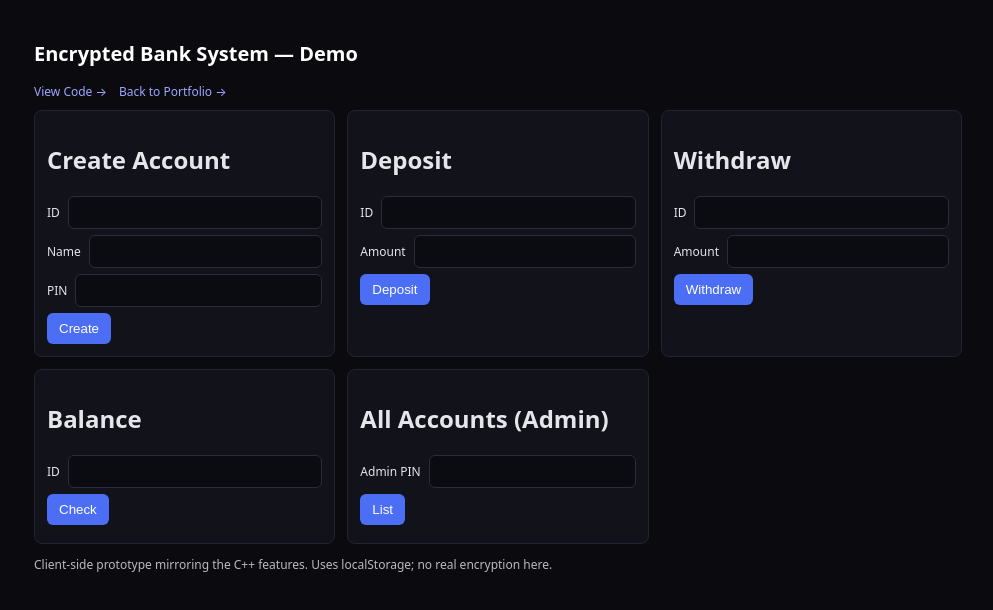
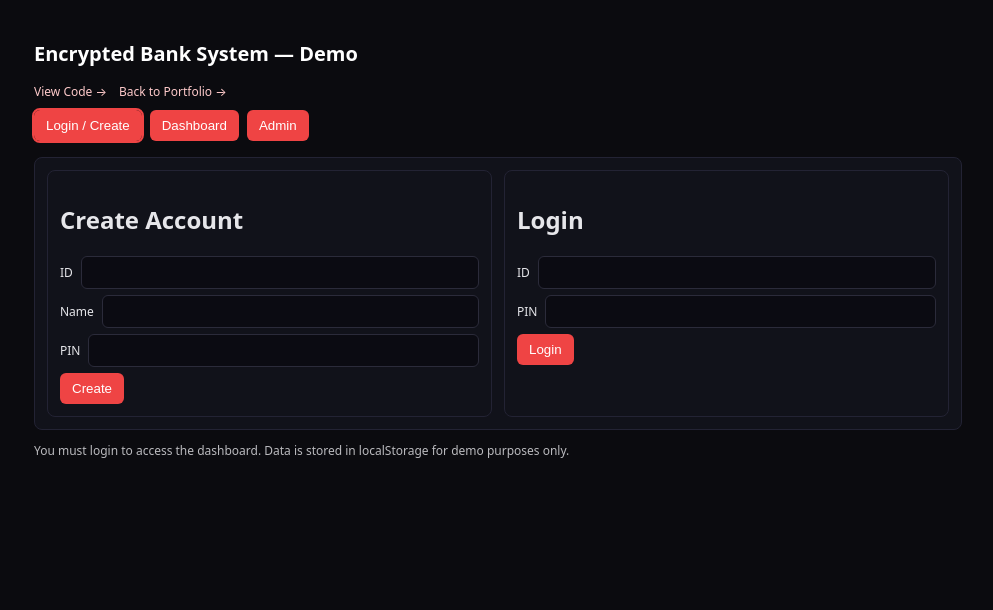
Before and after one commit to kbweeb/Encrypted-Bank-System, a plain HTML site: page web/index.html in a window 1280 px wide. Shown: the whole page, without its empty margins (142-1135 px from the left). Drawn offline with Linux system fonts and the light colour scheme.

Commit message:
feat(demo): dashboard-style UI with login gate; red theme across buttons and links

```diff
--- a/web/app.js
+++ b/web/app.js
@@ -1,14 +1,19 @@
 (() => {
   const LS_KEY = 'bank.accounts.v1';
+  const SESSION_KEY = 'bank.session.v1';
   const ADMIN_PIN = '1234';
+
+  const $ = (id) => document.getElementById(id);
+  const qs = (sel) => document.querySelector(sel);
 
   function load() {
     try { return JSON.parse(localStorage.getItem(LS_KEY)) || []; } catch { return []; }
   }
   function save(list) { localStorage.setItem(LS_KEY, JSON.stringify(list)); }
+  function saveSession(id) { localStorage.setItem(SESSION_KEY, id || ''); }
+  function loadSession() { return localStorage.getItem(SESSION_KEY) || ''; }
 
-  const state = { accounts: load() };
-
+  const state = { accounts: load(), currentId: loadSession() };
   const byId = (id) => state.accounts.find(a => a.id === id);
 
   function create(id, name, pin) {
@@ -18,30 +23,72 @@
     save(state.accounts);
     return 'Account created';
   }
-  function deposit(id, amt) {
-    const a = byId(id); if (!a) return 'Account not found';
+  function login(id, pin) {
+    const a = byId(id);
+    if (!a || a.pin !== pin) return 'Invalid credentials';
+    state.currentId = id; saveSession(id);
+    return `Welcome ${a.name}`;
+  }
+  function logout() {
+    state.currentId = ''; saveSession('');
+  }
+  function current() { return state.currentId ? byId(state.currentId) : null; }
+
+  function deposit(amt) {
+    const a = current(); if (!a) return 'Not logged in';
     const n = Number(amt); if (!Number.isFinite(n) || n <= 0) return 'Invalid amount';
     a.balance += n; save(state.accounts); return `Deposited ${n}`;
   }
-  function withdraw(id, amt) {
-    const a = byId(id); if (!a) return 'Account not found';
+  function withdraw(amt) {
+    const a = current(); if (!a) return 'Not logged in';
     const n = Number(amt); if (!Number.isFinite(n) || n <= 0) return 'Invalid amount';
     if (a.balance < n) return 'Insufficient funds';
     a.balance -= n; save(state.accounts); return `Withdrew ${n}`;
   }
-  function balance(id) {
-    const a = byId(id); return a ? `${a.name}: ${a.balance}` : 'Account not found';
+  function balance() {
+    const a = current(); return a ? `${a.name}: ${a.balance}` : 'Not logged in';
   }
   function list(pin) {
     if (pin !== ADMIN_PIN) return 'Invalid admin PIN';
     return state.accounts.map(a => `${a.id} — ${a.name} — ${a.balance}`).join('\n') || '(no accounts)';
   }
 
+  // Tabs
+  function activateTab(name) {
+    document.querySelectorAll('.navbar button').forEach(b => b.classList.remove('active'));
+    document.querySelectorAll('.tab').forEach(t => t.classList.remove('active'));
+    qs(`.navbar button[data-tab="${name}"]`).classList.add('active');
+    $(`${name}`).classList.add('active');
+  }
+  document.querySelectorAll('.navbar button').forEach(b => {
+    b.onclick = () => {
+      if (b.dataset.tab === 'dashboard' && !current()) return alert('Login first');
+      activateTab(b.dataset.tab);
+    };
+  });
+
+  function refreshSessionUI() {
+    const a = current();
+    const dashBtn = document.querySelector('.navbar button[data-tab="dashboard"]');
+    if (a) {
+      dashBtn.removeAttribute('disabled');
+      $('currentUserName').textContent = a.name;
+      activateTab('dashboard');
+    } else {
+      dashBtn.setAttribute('disabled', '');
+      $('currentUserName').textContent = '-';
+      activateTab('auth');
+    }
+  }
+
   // Wire UI
-  const $ = (id) => document.getElementById(id);
   $('createBtn').onclick = () => alert(create($('newId').value, $('newName').value, $('newPin').value));
-  $('depBtn').onclick = () => alert(deposit($('depId').value, $('depAmt').value));
-  $('wdBtn').onclick = () => alert(withdraw($('wdId').value, $('wdAmt').value));
-  $('balBtn').onclick = () => $('balOut').textContent = balance($('balId').value);
+  $('loginBtn').onclick = () => { const msg = login($('loginId').value, $('loginPin').value); alert(msg); refreshSessionUI(); };
+  $('logoutBtn').onclick = () => { logout(); refreshSessionUI(); };
+  $('depBtn').onclick = () => alert(deposit($('depAmt').value));
+  $('wdBtn').onclick = () => alert(withdraw($('wdAmt').value));
+  $('balBtn').onclick = () => $('balOut').textContent = balance();
   $('listBtn').onclick = () => $('listOut').textContent = list($('adminPin').value);
+
+  refreshSessionUI();
 })();
--- a/web/index.html
+++ b/web/index.html
@@ -13,6 +13,14 @@
         <a href="https://github.com/kbweeb/Encrypted-Bank-System" target="_blank" rel="noopener">View Code →</a>
         <a href="https://kbweeb.github.io/" target="_blank" rel="noopener">Back to Portfolio →</a>
       </div>
+
+      <nav class="navbar">
+        <button data-tab="auth" class="active">Login / Create</button>
+        <button data-tab="dashboard" disabled>Dashboard</button>
+        <button data-tab="admin">Admin</button>
+      </nav>
+
+      <section id="auth" class="tab active">
         <div class="grid">
           <section>
             <h2>Create Account</h2>
@@ -22,31 +30,47 @@
             <button id="createBtn">Create</button>
           </section>
           <section>
+            <h2>Login</h2>
+            <label>ID <input id="loginId" /></label>
+            <label>PIN <input id="loginPin" type="password" /></label>
+            <button id="loginBtn">Login</button>
+          </section>
+        </div>
+      </section>
+
+      <section id="dashboard" class="tab">
+        <p class="note">Welcome, <span id="currentUserName">-</span>. Use the actions below.</p>
+        <div class="grid">
+          <section>
             <h2>Deposit</h2>
-          <label>ID <input id="depId" /></label>
             <label>Amount <input id="depAmt" type="number" /></label>
             <button id="depBtn">Deposit</button>
           </section>
           <section>
             <h2>Withdraw</h2>
-          <label>ID <input id="wdId" /></label>
             <label>Amount <input id="wdAmt" type="number" /></label>
             <button id="wdBtn">Withdraw</button>
           </section>
           <section>
             <h2>Balance</h2>
-          <label>ID <input id="balId" /></label>
             <button id="balBtn">Check</button>
             <div id="balOut" class="out"></div>
           </section>
           <section>
+            <h2>Session</h2>
+            <button id="logoutBtn">Logout</button>
+          </section>
+        </div>
+      </section>
+
+      <section id="admin" class="tab">
         <h2>All Accounts (Admin)</h2>
         <label>Admin PIN <input id="adminPin" type="password" /></label>
         <button id="listBtn">List</button>
         <div id="listOut" class="out"></div>
       </section>
-      </div>
-      <p class="note">Client-side prototype mirroring the C++ features. Uses localStorage; no real encryption here.</p>
+
+      <p class="note">You must login to access the dashboard. Data is stored in localStorage for demo purposes only.</p>
     </main>
     <script src="app.js"></script>
   </body>
--- a/web/style.css
+++ b/web/style.css
@@ -3,13 +3,18 @@ body { font-family: system-ui, -apple-system, Segoe UI, Roboto, Arial, sans-seri
 .container { max-width: 960px; margin: 24px auto; padding: 16px; }
 h1 { margin: 0 0 16px; font-size: 20px; color: #fff; }
 .top-links { display: flex; gap: 12px; margin-bottom: 10px; }
-.top-links a { color: #9ea7ff; font-size: 12px; text-decoration: none; }
-.top-links a:hover { color: #b7beff; }
+.top-links a { color: #fecaca; font-size: 12px; text-decoration: none; }
+.top-links a:hover { color: #fee2e2; }
 .grid { display: grid; grid-template-columns: repeat(auto-fit, minmax(260px, 1fr)); gap: 12px; }
 section { background: #11121a; border: 1px solid #232334; border-radius: 8px; padding: 12px; }
 label { display: flex; gap: 8px; align-items: center; margin: 6px 0; font-size: 12px; }
 input { flex: 1; padding: 8px; border-radius: 6px; border: 1px solid #2b2b3a; background: #0b0b12; color: #e6e6ea; }
-button { background: #4c6ef5; color: white; border: none; padding: 8px 12px; border-radius: 6px; cursor: pointer; }
-button:hover { background: #3b5bdb; }
+button { background: #ef4444; color: white; border: none; padding: 8px 12px; border-radius: 6px; cursor: pointer; }
+button:hover { background: #dc2626; }
+/* tabs */
+.navbar { display: flex; gap: 8px; margin: 10px 0 16px; }
+.navbar button.active { outline: 2px solid #ef4444; }
+.tab { display: none; }
+.tab.active { display: block; }
 .out { white-space: pre-wrap; font-size: 12px; margin-top: 6px; opacity: 0.9; }
 .note { font-size: 12px; opacity: 0.8; margin-top: 12px; }
```
Lines whose indentation alone changed are shown as unchanged.
